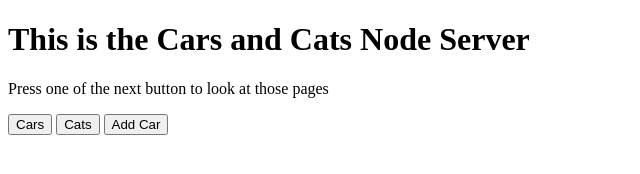
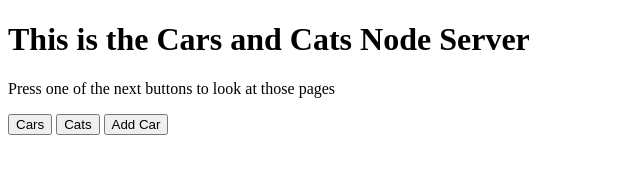
Before and after one commit to JoseRodriguez-CR/CarsAndCats-MEAN, a plain HTML site: page views/index.html in a window 1280 px wide. Shown: the full height of the page, 0-640 px from the left. Drawn offline with Linux system fonts and the light colour scheme.

Commit message:
Uploading Files

```diff
--- a/views/index.html
+++ b/views/index.html
@@ -11,7 +11,7 @@
         This is the Cars and Cats Node Server
     </h1>
     <p>
-        Press one of the next button to look at those pages
+        Press one of the next buttons to look at those pages
     </p>
     <div>
         <a href="/cars"><button>Cars</button></a>
```
Also changed, not shown: views/cars.html (+1 -1 lines), views/cats.html (+1 -1 lines).
